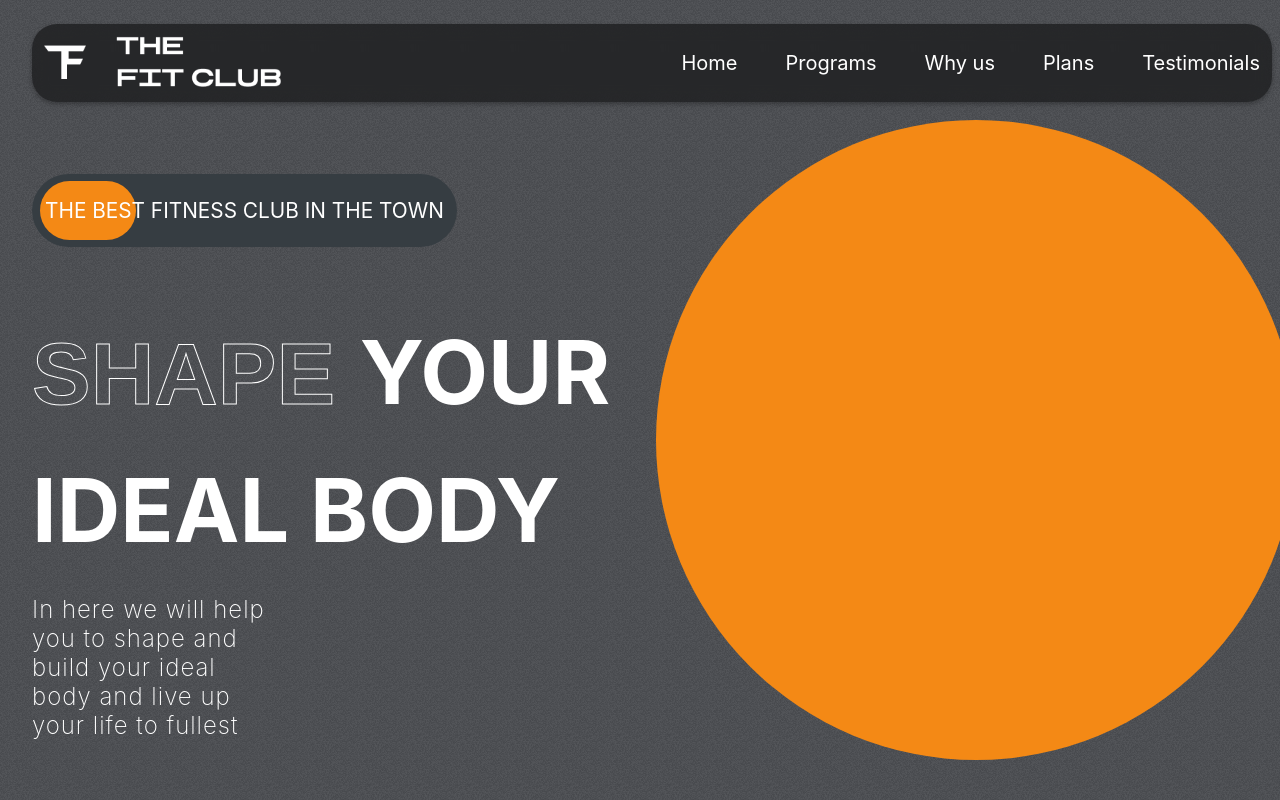
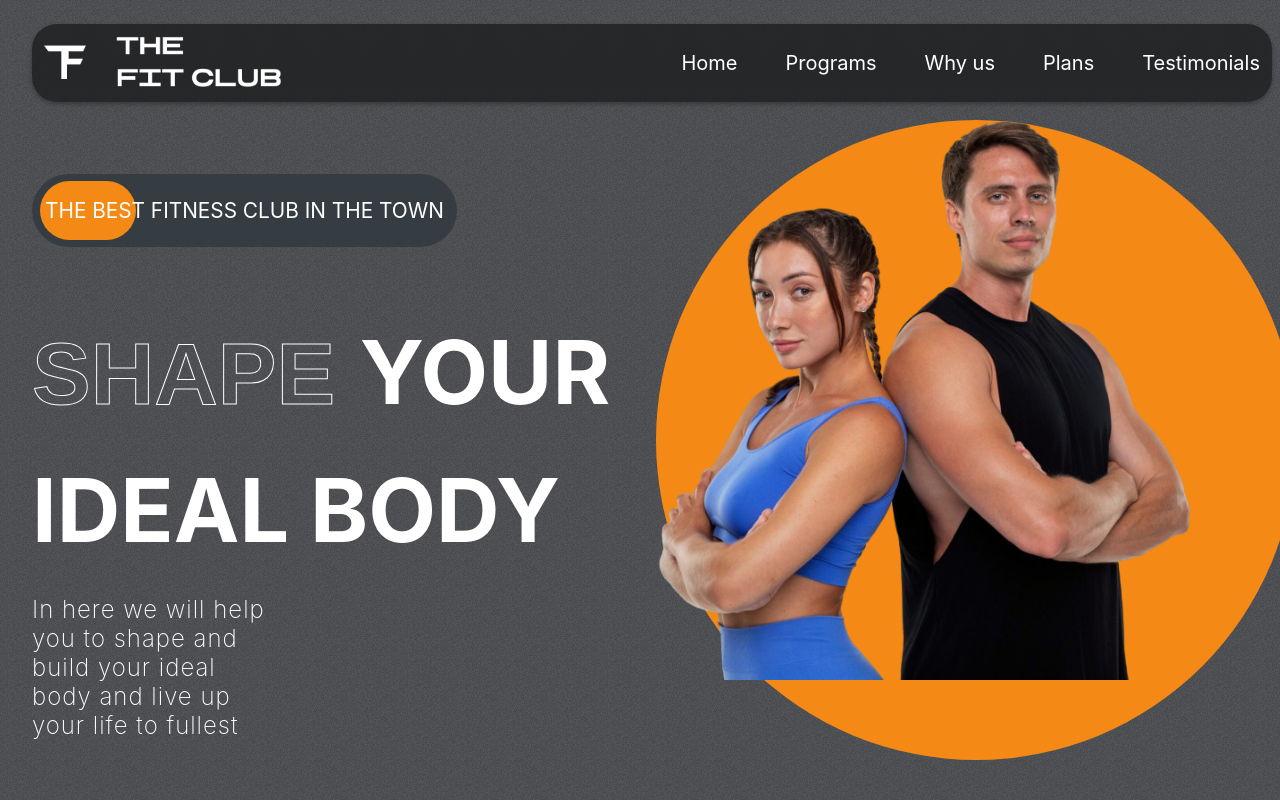
Before and after one commit to eziz-tajiev/fitGym, a React (Vite) app: page / in a window 1280 px wide. Shown: the top 800 px of the page. Built offline with nearby package versions, Linux system fonts and the light colour scheme.

Commit message:
added the hero image

```diff
--- a/src/components/Hero/Hero.css
+++ b/src/components/Hero/Hero.css
@@ -112,3 +112,10 @@
     border-radius: 50%;
     background-color: var(--orange);
 }
+
+.hero-image {
+    width: auto;
+    height: 35rem;
+
+
+}
--- a/src/components/Hero/Hero.tsx
+++ b/src/components/Hero/Hero.tsx
@@ -1,6 +1,7 @@
 import React from "react";
 import Header from '../Header/Header'
 import './Hero.css'
+import HeroImage from '../../assets/fitnessHero.png'
 const Hero = () => {
   return(
     <div className="hero">
@@ -52,6 +53,7 @@ const Hero = () => {
       </div>
       <div className="right-section">
         <div className="circle">
+        <img className="hero-image" src={HeroImage} alt="" />
         </div>
       </div>
     </div>
```
Also changed, not shown: src/assets/fitnessHero.png (added).
